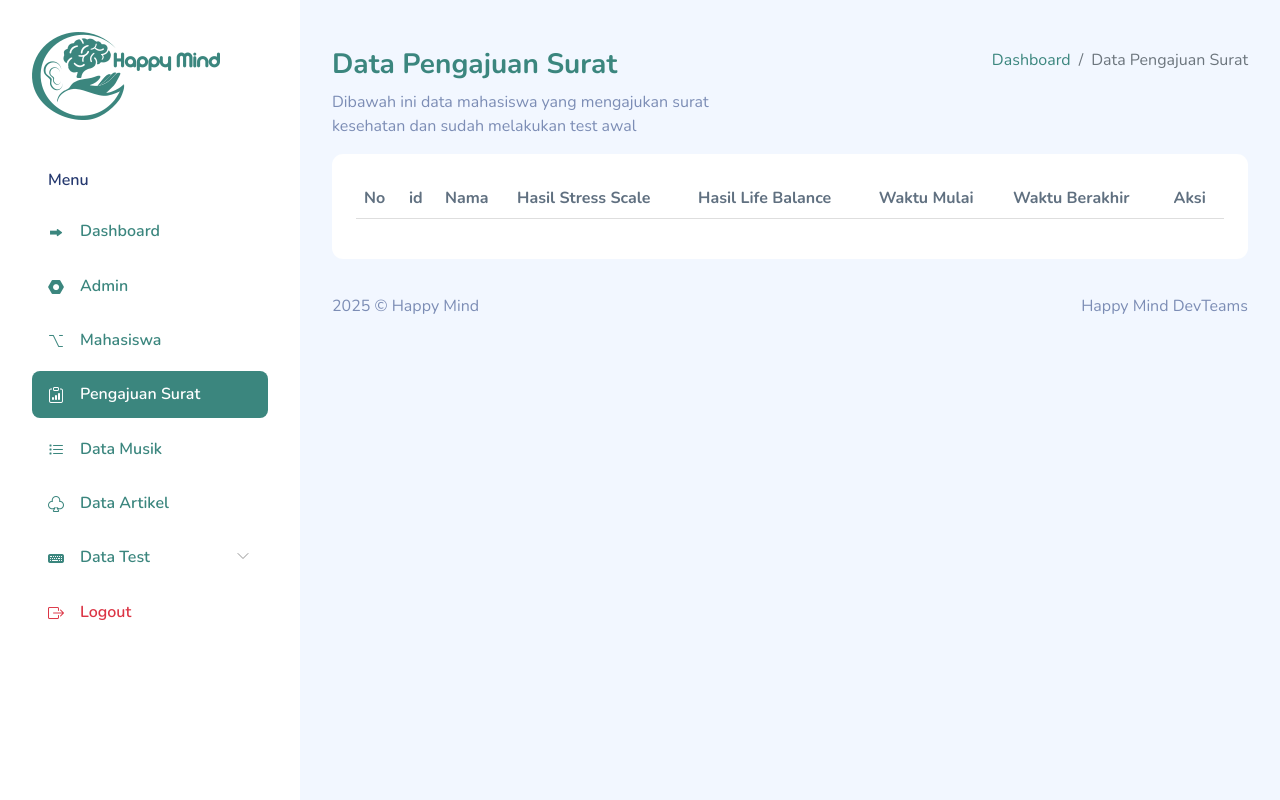
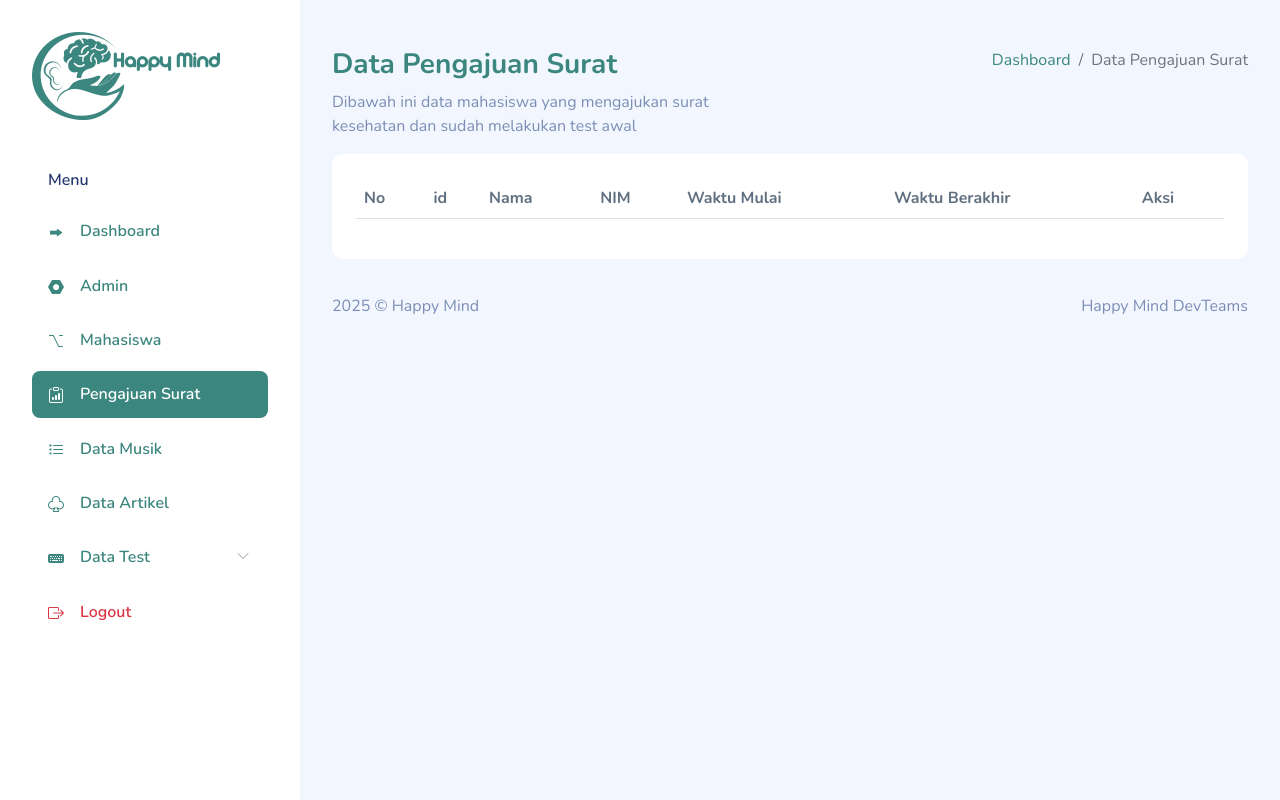
Before and after one commit to dijaa10/happymindphr_web, a Flask app: page /admin/pengajuan_surat/ in a window 1280 px wide. Run offline with Flask 3, Linux system fonts and the light colour scheme; the visitor is signed in with stand-in values (Sample User, id 1); lists and menus that the app fills with data are empty; parts of the project's set-up code (start-up, migrations or seed data) failed here and were passed over; some libraries are stand-ins or nearby versions.

Commit message:
menghapus kodingan tabel bosok

```diff
--- a/app/controllers/admin/pengajuan_surat_controller.py
+++ b/app/controllers/admin/pengajuan_surat_controller.py
@@ -18,6 +18,7 @@ def pengajuan_surat_json_data():
         select(
             Mahasiswa.id,
             Mahasiswa.nama,
+            Mahasiswa.nim,
             Dass21Test.total_nilai,
             Dass21Test.waktu_mulai,
             Dass21Test.waktu_selesai,
@@ -37,10 +38,11 @@ def pengajuan_surat_json_data():
             {
                 "mahasiswa_id": row[0],
                 "mahasiswa_nama": row[1],
-                "dass21_total": row[2],
-                "dass21_test_start_time": row[3].strftime("%Y-%m-%d %H:%M:%S"),
-                "dass21_test_end_time": row[4].strftime("%Y-%m-%d %H:%M:%S"),
-                "life_balance_total": row[5],
+                "mahasiswa_nim": row[2],
+                "dass21_total": row[3],
+                "dass21_test_start_time": row[4].strftime("%Y-%m-%d %H:%M:%S"),
+                "dass21_test_end_time": row[5].strftime("%Y-%m-%d %H:%M:%S"),
+                "life_balance_total": row[6],
             }
         )
     session.close()
--- a/app/templates/admin/pengajuan_surat/index.html
+++ b/app/templates/admin/pengajuan_surat/index.html
@@ -41,8 +41,7 @@
                     <th>No</th>
                     <th>id</th>
                     <th>Nama</th>
-                    <th>Hasil Stress Scale</th>
-                    <th>Hasil Life Balance</th>
+                    <th>NIM</th>
                     <th>Waktu Mulai</th>
                     <th>Waktu Berakhir</th>
                     <th>Aksi</th>
@@ -93,65 +92,8 @@
               name:"mahasiswa_nama",
             },
             {
-              data:"dass21_total",
-              name:"dass21_total",
-              sortable: false,
-              render: function (data, type, row, meta) {
-                        data = row.dass21_total
-                        // const jsObject = JSON.parse(row.dass21_total);
-                        return `
-                        <table class="table" id="data">
-                        <thead>
-                            <tr>
-                                <th>Kategori</th>
-                                <th>Score</th>
-                                <th>Level</th>
-                            </tr>
-                        </thead>
-                         <tbody>
-                            <tr>
-                                <td>Anxiety</td>
-                                <td>${data.anxiety.a_score}</td>
-                                <td>${data.anxiety.level}</td>
-                            </tr>
-                            <tr>
-                                <td>Depression</td>
-                                <td>${data.depression.d_score}</td>
-                                <td>${data.depression.level}</td>
-                            </tr>
-                            <tr>
-                                 <td>Stress</td>
-                                <td>${data.stress.s_score}</td>
-                                <td>${data.stress.level}</td>
-                            </tr>
-                        </tbody>
-                    </table>`;
-                    },
-            },
-            {
-              data:"life_balance_total",
-              name:"life_balance_total",
-              sortable: false,
-              render: function (data, type, row, meta) {
-                data = row.life_balance_total
-                return `
-                        <table class="table" id="data">
-                        <thead>
-                            <tr>
-                              <th>Score</th>
-                              <th>Penjelasan</th>
-                            </tr>
-                        </thead>
-                         <tbody>
-
-                            <tr>
-                              <td>${data.result}</td>
-                              <td>${data.explanation}</td>
-                            </tr>
-                            <tr><td></td></tr>
-                        </tbody>
-                    </table>`;
-              },
+              data:"mahasiswa_nim",
+              name:"mahasiswa_nim",
             },
             {
               data:"dass21_test_start_time",
@@ -163,8 +105,6 @@
               name:"dass21_test_end_time",
               sortable: false,
             },
-
-
             {
               data:null,
               name:"aksi",
```
